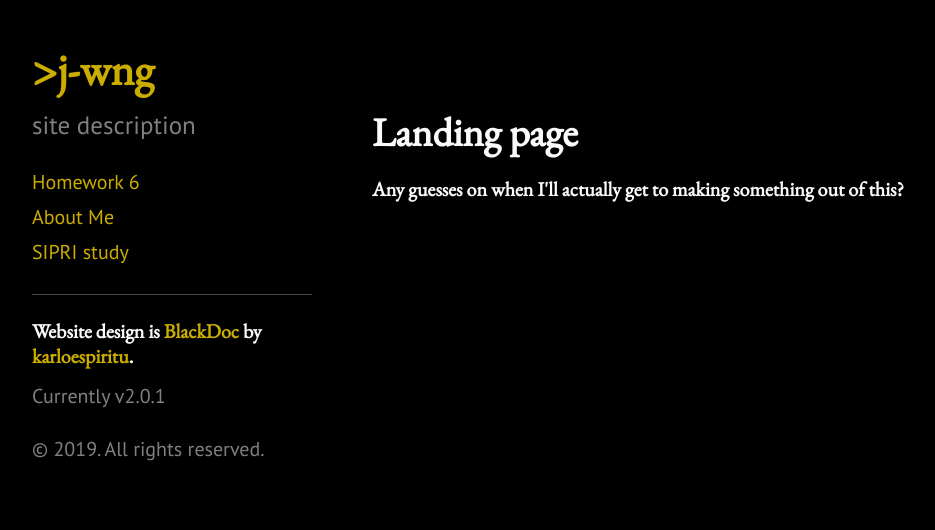
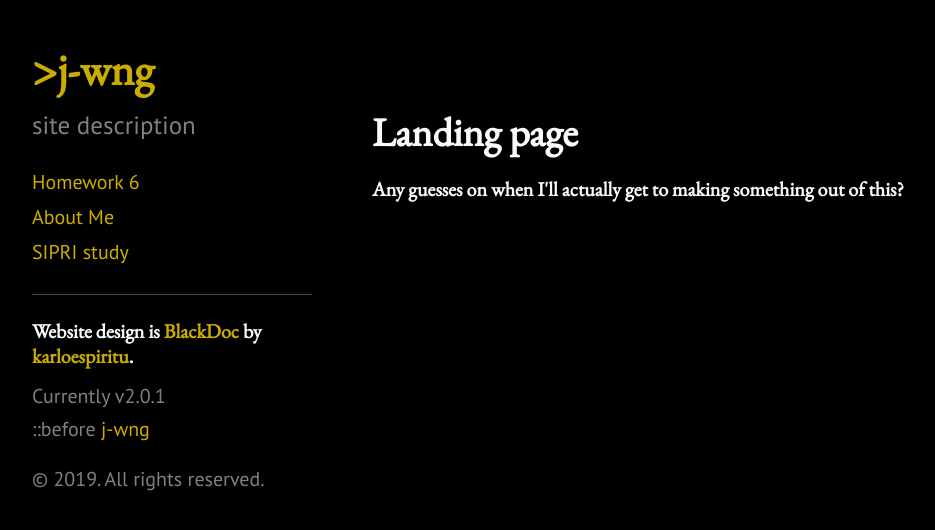
Before and after one commit to j-wng/j-wng.github.io, a Jekyll site: the page built from index.html, in a window 1280 px wide. Shown: the top 530 px of the page, without its empty margins (8-943 px from the left). Built offline with Jekyll 4.4.1, drawn with Linux system fonts in a browser that asks for light colours; the list of posts is cut into pages by our own code.

Commit message:
Update sidebar.html

```diff
--- a/_includes/sidebar.html
+++ b/_includes/sidebar.html
@@ -33,6 +33,13 @@
       </h4>
 
       <span class="sidebar-nav-item">Currently v{{ site.version }}</span>
+
+      <span class="fa fa-github fa-lg main-list-item-icon">
+        ::before
+      </span>
+
+      <a href= "https://github.com/j-wng">j-wng</a>
+
     </nav>
 
     <p>&copy; {{ site.time | date: '%Y' }}. All rights reserved.</p>
```
